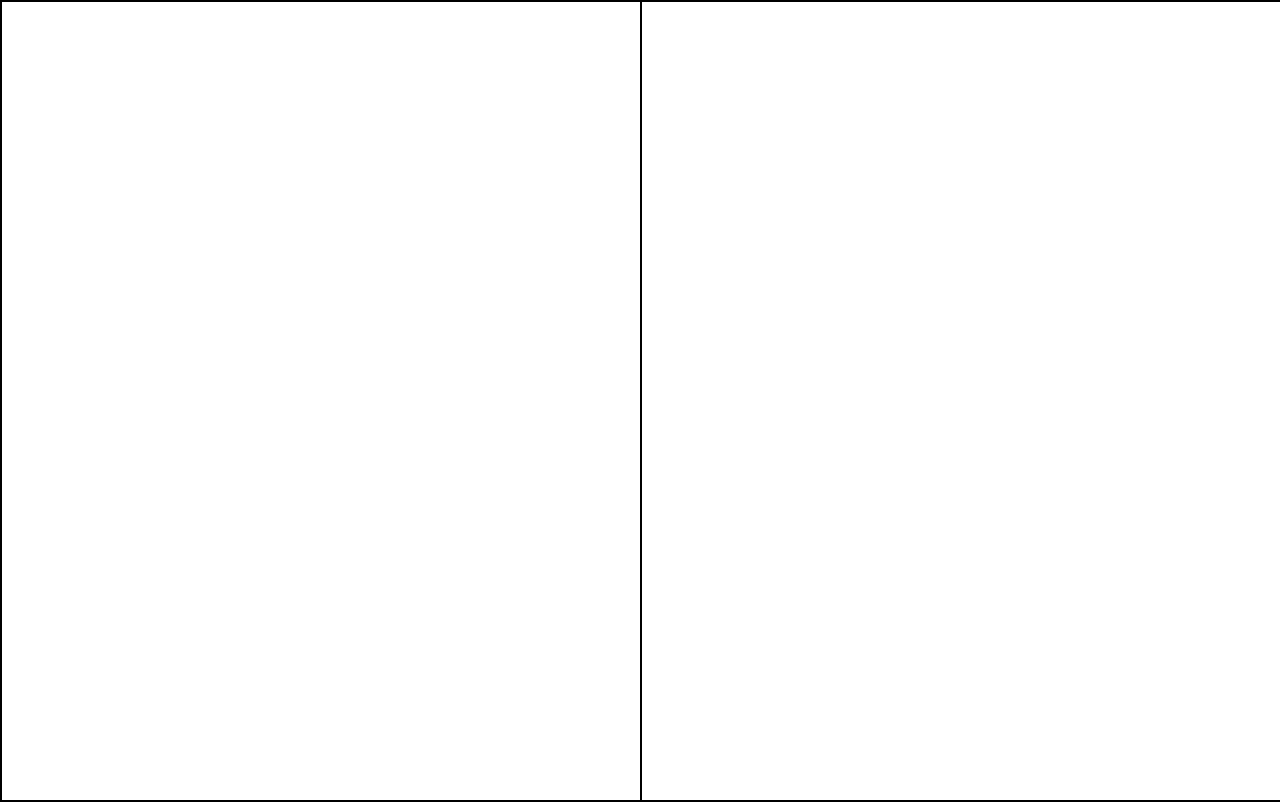
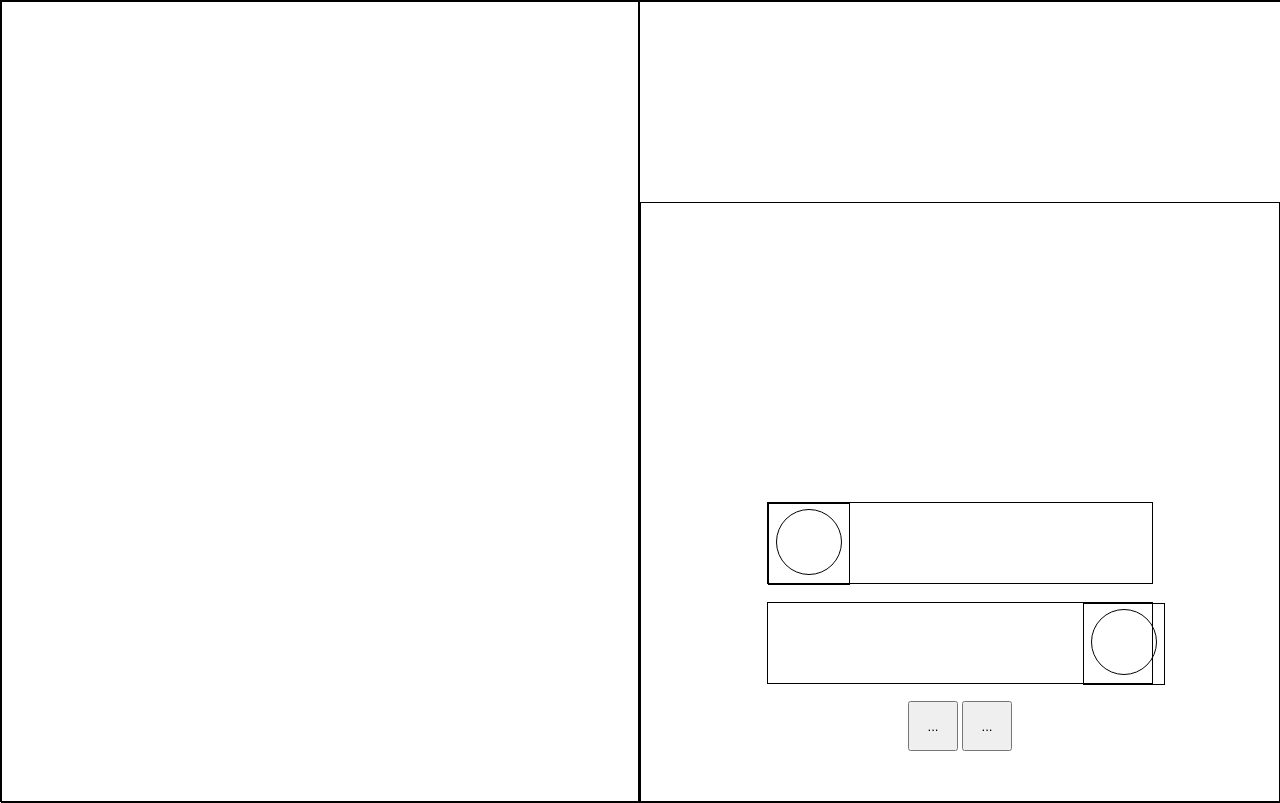
Before and after one commit to Escobar1401/equipo4, a plain HTML site: page index.html in a window 1280 px wide. Drawn offline with Linux system fonts and the light colour scheme.

Commit message:
final de mi parte

```diff
--- a/css/style.css
+++ b/css/style.css
@@ -16,3 +16,41 @@
 .contenedor > :nth-child(2){
     border: inherit;
 }
+.divisionDerecha{
+    height: 100vh;
+    width: 50vw;
+    display: grid;
+    grid-template-rows: 1fr 3fr;
+}
+
+.divisionDerecha >:nth-child(2){
+    border: inherit;
+    display: grid;
+    grid-template-columns: 1fr;
+    grid-template-rows: 1fr 1fr 1fr 1fr 1fr 1fr;
+}
+.cuadro{
+    border: 1px solid black;
+    width: 30vw;
+    height: 10vh;
+    margin: auto;
+    display: grid;
+}
+.cuadro > :nth-child(1){
+    border: inherit;
+    height: 100%;
+    width: 80px;
+}
+.cuadrito-r{
+    translate: 315px;
+}
+.circulo{
+    border: inherit;
+    border-radius: 50%;
+    height: 80%;
+    width: 80%;
+    margin: 5px auto;
+}
+.space1{
+    text-align: center;
+}
--- a/index.html
+++ b/index.html
@@ -9,7 +9,32 @@
 <body>
     <div class="contenedor">
         <div class="divisionIzquierda"></div>
-        <div class="divisionDerecha"></div>
-    </div>
+        <div class="divisionDerecha">
+            <div class="content"></div>
+            <div class="content">
+                <div class="space"></div>
+                <div class="space"></div>
+                <div class="space"></div>
+                <div class="space">
+                    <div class="cuadro">
+                        <div class="cuadrito-l">
+                            <div class="circulo"></div>
+                        </div>
+                    </div>
+                </div>
+                <div class="space">
+                    <div class="cuadro">
+                        <div class="cuadrito-r">
+                            <div class="circulo"></div>
+                        </div>
+                    </div>
+                </div>
+                <div class="space1">
+                        <button style="width: 50px; height: 50px;">...</button>
+                        <button style="width: 50px; height: 50px;">...</button>
+                    </div>
+                </div>
+            </div>
+        </div>
 </body>
 </html>
```
